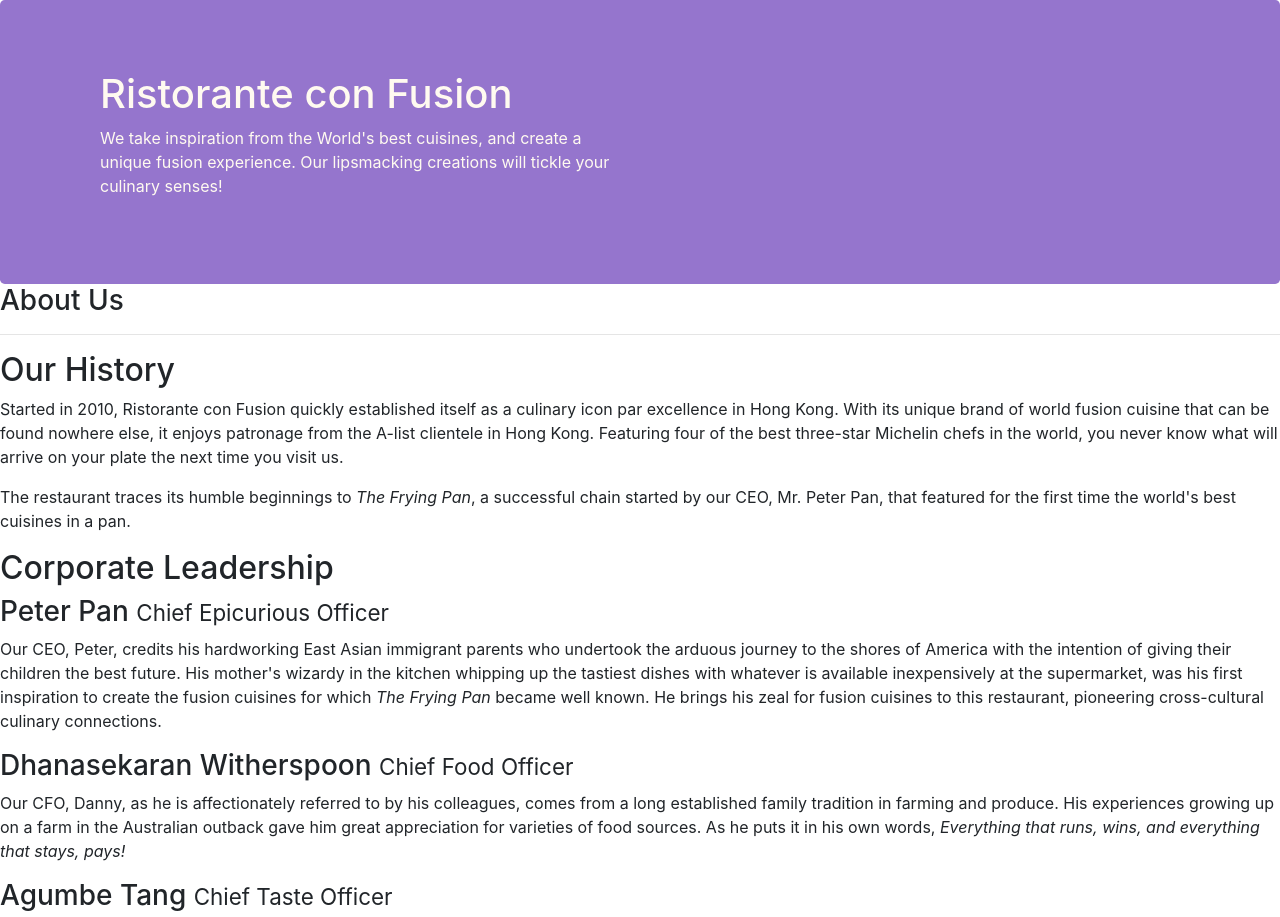
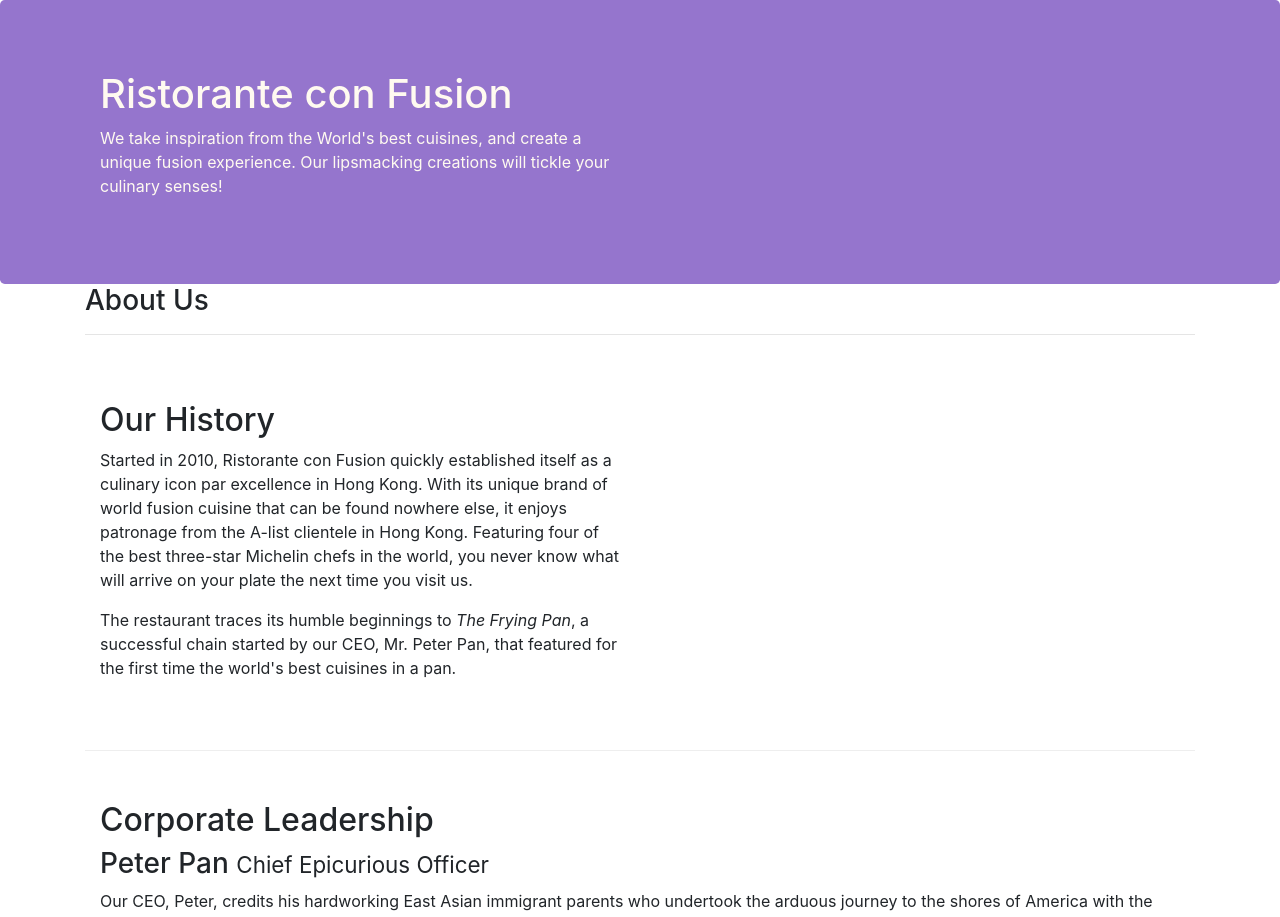
Before and after one commit to j-sidhu/full_stack_hkust, a website: page front_end/conFusion/aboutus.html in a window 1280 px wide. Shown: the top 917 px of the page. Drawn offline with nearby package versions, Linux system fonts and the light colour scheme.

Commit message:
FE-1 HW Task 2: Use container/row/col

```diff
--- a/front_end/conFusion/aboutus.html
+++ b/front_end/conFusion/aboutus.html
@@ -23,33 +23,33 @@
                     <h1>Ristorante con Fusion</h1>
                     <p>We take inspiration from the World's best cuisines, and create a unique fusion experience. Our lipsmacking creations will tickle your culinary senses!</p>
                 </div>
-                <div class="col-12 col-sm">
+                <div class="col-12 col-sm-6">
                 </div>
             </div>
         </div>
     </header>
 
-    <div>
-        <div>
-            <div>
+    <div class="container">
+        <div class="row">
+            <div class="col-12">
                <h3>About Us</h3>
                <hr>
             </div>
         </div>
 
-        <div>
-            <div>
+        <div class="row row-content align-items-center">
+            <div class="col-12 col-sm-6">
                 <h2>Our History</h2>
                 <p>Started in 2010, Ristorante con Fusion quickly established itself as a culinary icon par excellence in Hong Kong. With its unique brand of world fusion cuisine that can be found nowhere else, it enjoys patronage from the A-list clientele in Hong Kong.  Featuring four of the best three-star Michelin chefs in the world, you never know what will arrive on your plate the next time you visit us.</p>
                 <p>The restaurant traces its humble beginnings to <em>The Frying Pan</em>, a successful chain started by our CEO, Mr. Peter Pan, that featured for the first time the world's best cuisines in a pan.</p>
             </div>
-            <div>
+            <div class="col-12">
             </div>
         </div>
 
 
-        <div>
-            <div>
+        <div class="row row-content align-items-center">
+            <div class="col-12">
                 <h2>Corporate Leadership</h2>
                 <h3>Peter Pan <small>Chief Epicurious Officer</small></h3>
                 <p>Our CEO, Peter, credits his hardworking East Asian immigrant parents who undertook the arduous journey to the shores of America with the intention of giving their children the best future. His mother's wizardy in the kitchen whipping up the tastiest dishes with whatever is available inexpensively at the supermarket, was his first inspiration to create the fusion cuisines for which <em>The Frying Pan</em> became well known. He brings his zeal for fusion cuisines to this restaurant, pioneering cross-cultural culinary connections.</p>
```
